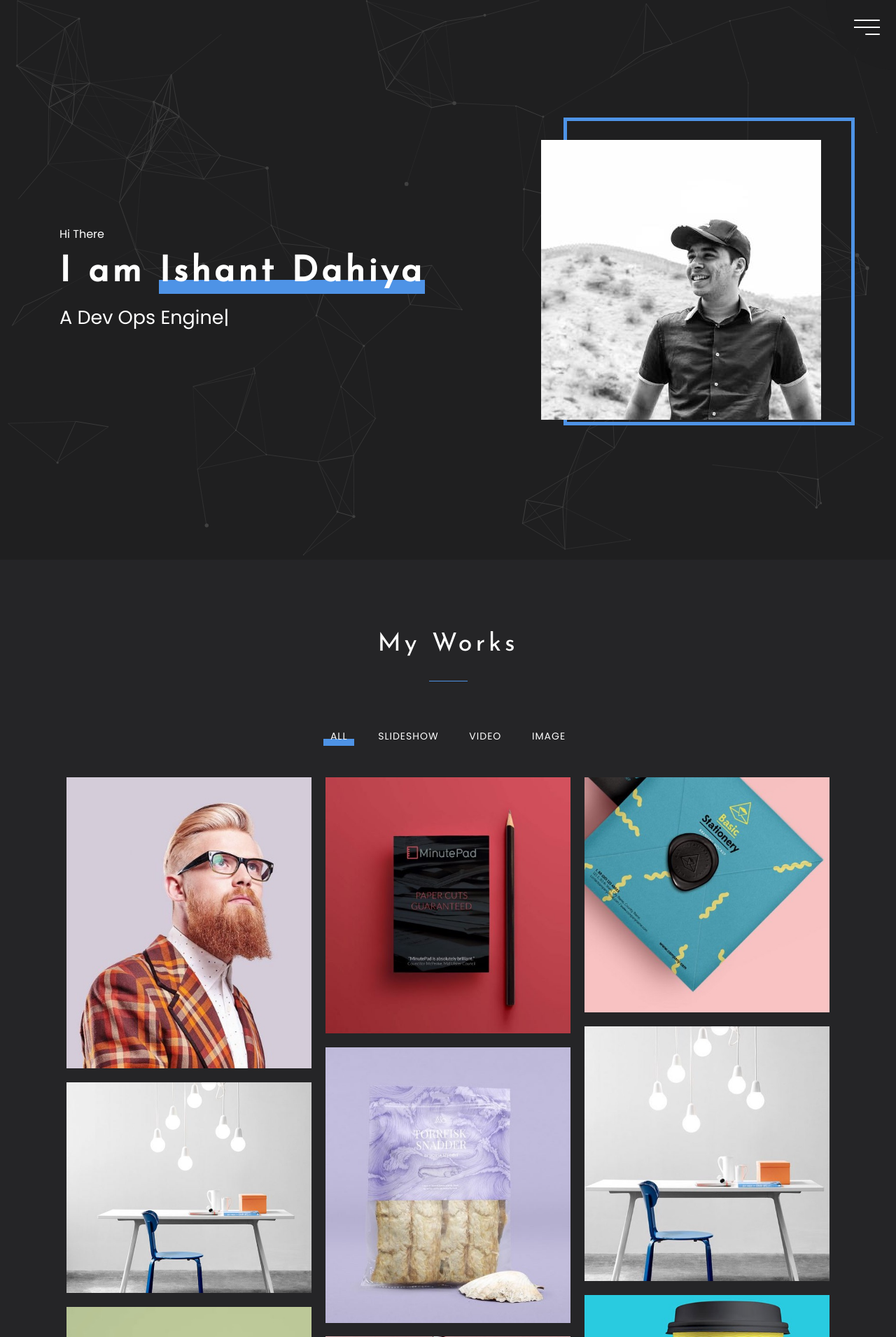
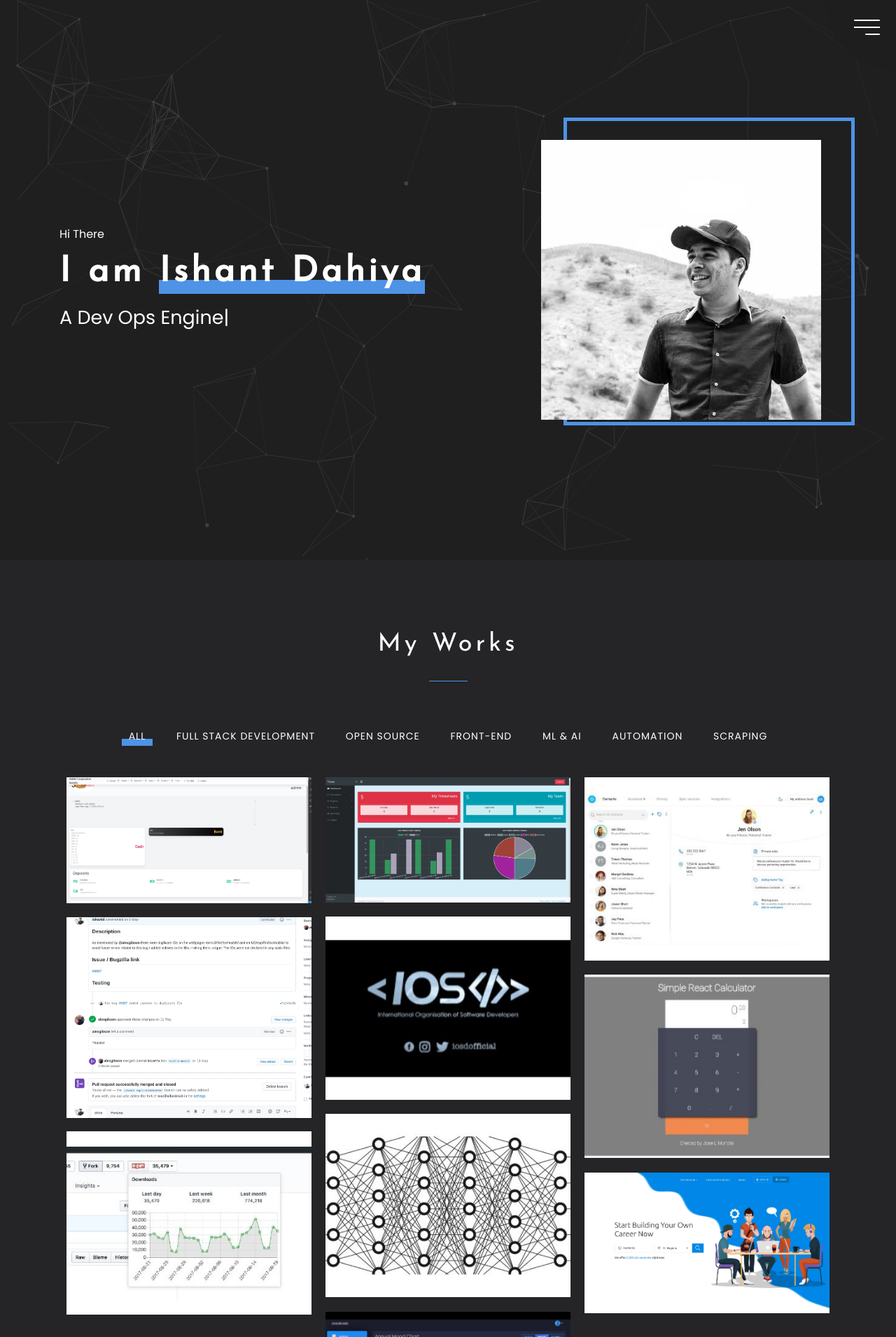
Before and after one commit to ishantd/portfolio, a Django app: page / in a window 1280 px wide. Shown: the top 1911 px of the page at 70% size. Run offline with Django 3.2, Linux system fonts and the light colour scheme; data comes from the database, SQL or seed files in the repository; both versions use the stored data as it was after the commit; some libraries are stand-ins or nearby versions.

Commit message:
project with django

```diff
--- a/home/models.py
+++ b/home/models.py
@@ -17,6 +17,7 @@ class Project(models.Model):
     visit_url = models.CharField(max_length=255, null=True, blank=True)
     image = models.ImageField(upload_to ='projects/')
     category = models.ForeignKey(ProjectCategory,on_delete=models.CASCADE, null=True, blank=False)
+    active = models.BooleanField(null=False, default=True)
 
     def save(self, *args, **kwargs):
         if self.image:
--- a/home/static/home/css/theme-blue.css
+++ b/home/static/home/css/theme-blue.css
@@ -969,7 +969,7 @@ figure {
 .list-items-container .caption-inner {
 	position: absolute;
 	left: 0;
-	top: 50%;
+	top: 5%;
 	width: 100%;
 	margin-top: 20px;
 	transition: all 0.3s ease 0s;
--- a/home/templates/home/index.html
+++ b/home/templates/home/index.html
@@ -56,9 +56,9 @@
 
 					<ul id="filter" class=" wow fadeInUp">
 						<li class="active" data-group="all">All</li>
-						<li data-group="slideshow">Slideshow</li>
-						<li data-group="video">Video</li>
-						<li data-group="image">Image</li>
+						{% for c_ in pcs %}
+							<li data-group="{{c_.abbr}}">{{c_.name}}</li>
+						{% endfor %}
 					</ul>
 
 				</div>
@@ -68,128 +68,26 @@
 			<!-- Portfolio Filter end -->
 
 			<ul class="list-items-container">
-
-				<li class="list-item" data-groups="all slideshow">
+			{% for p in projects %}
+				<li class="list-item" data-groups="all {{p.category.abbr}}">
 					<figure>
-						<img src="home/images/p1-1.jpg" alt="p1">
+						<img src="{{p.image.url}}" alt="{{p.name}}">
 						<figcaption>
-							<a href="home/images/p1-1.jpg" class="simple-ajax-popup"></a>
+							<a href="{{p.image.url}}" class="simple-ajax-popup"></a>
 							<div class="caption-inner">
-								<h3 class="portfolio-item-title">Some work</h3>
-								<div class="portfolio-item-desc">Slideshow</div>
+							{% if p.visit_url %}
+								<h3 class="portfolio-item-title">{{p.name}} <a href="{{p.visit_url}}" target="_blank"></a> </h3>
+							{% else %}
+								<h3 class="portfolio-item-title">{{p.name}}</h3>
+							{% endif %}
+								<div class="portfolio-item-desc">{{p.description}}</div>
 							</div>
 						</figcaption>
 					</figure>
 				</li>
-
-				<li class="list-item" data-groups="all video">
-					<figure>
-						<img src="home/images/p2-2.jpg" alt="p2">
-						<figcaption>
-							<a href="home/images/p2-2.jpg" class="simple-ajax-popup"></a>
-							<div class="caption-inner">
-								<h3 class="portfolio-item-title">Some work</h3>
-								<div class="portfolio-item-desc">Video</div>
-							</div>
-						</figcaption>
-					</figure>
-				</li>
-
-				<li class="list-item" data-groups="all image">
-					<figure>
-						<img src="home/images/p3-3.jpg" alt="p3">
-						<figcaption>
-							<a href="home/images/p3-3.jpg" class="simple-ajax-popup"></a>
-							<div class="caption-inner">
-								<h3 class="portfolio-item-title">Some work</h3>
-								<div class="portfolio-item-desc">Image</div>
-							</div>
-						</figcaption>
-					</figure>
-				</li>
-
-				<li class="list-item" data-groups="all slideshow">
-					<figure>
-						<img src="home/images/p4-4.jpg" alt="p4">
-						<figcaption>
-							<a href="home/images/p4-4.jpg" class="simple-ajax-popup"></a>
-							<div class="caption-inner">
-								<h3 class="portfolio-item-title">Some work</h3>
-								<div class="portfolio-item-desc">Slideshow</div>
-							</div>
-						</figcaption>
-					</figure>
-				</li>
-
-				<li class="list-item" data-groups="all video">
-					<figure>
-						<img src="home/images/p5-5.jpg" alt="p5">
-						<figcaption>
-							<a href="home/images/p5-5.jpg" class="simple-ajax-popup"></a>
-							<div class="caption-inner">
-								<h3 class="portfolio-item-title">Some work</h3>
-								<div class="portfolio-item-desc">Video</div>
-							</div>
-						</figcaption>
-					</figure>
-				</li>
-
-				<li class="list-item" data-groups="all image">
-					<figure>
-						<img src="home/images/p6-6.jpg" alt="p6">
-						<figcaption>
-							<a href="home/images/p6-6.jpg" class="simple-ajax-popup"></a>
-							<div class="caption-inner">
-								<h3 class="portfolio-item-title">Some work</h3>
-								<div class="portfolio-item-desc">Image</div>
-							</div>
-						</figcaption>
-					</figure>
-				</li>
-
-				<li class="list-item" data-groups="all image">
-					<figure>
-						<img src="home/images/p7-7.jpg" alt="p6">
-						<figcaption>
-							<a href="home/images/p7-7.jpg" class="simple-ajax-popup"></a>
-							<div class="caption-inner">
-								<h3 class="portfolio-item-title">Some work</h3>
-								<div class="portfolio-item-desc">Image</div>
-							</div>
-						</figcaption>
-					</figure>
-				</li>
-
-				<li class="list-item" data-groups="all image">
-					<figure>
-						<img src="home/images/p8-8.jpg" alt="p6">
-						<figcaption>
-							<a href="home/images/p8-8.jpg" class="simple-ajax-popup"></a>
-							<div class="caption-inner">
-								<h3 class="portfolio-item-title">Some work</h3>
-								<div class="portfolio-item-desc">Image</div>
-							</div>
-						</figcaption>
-					</figure>
-				</li>
-
-				<li class="list-item" data-groups="all image">
-					<figure>
-						<img src="home/images/p9-9.jpg" alt="p6">
-						<figcaption>
-							<a href="home/images/p9-9.jpg" class="simple-ajax-popup"></a>
-							<div class="caption-inner">
-								<h3 class="portfolio-item-title">Some work</h3>
-								<div class="portfolio-item-desc">Image</div>
-							</div>
-						</figcaption>
-					</figure>
-				</li>
-
-			</ul><!-- .projects-container -->
-
-		</div><!-- .contaier -->
-
+			{% endfor %}
+			</ul>
+		</div>
 	</section>
 
 	<!-- Portfolio end -->
--- a/home/views.py
+++ b/home/views.py
@@ -1,5 +1,12 @@
 from django.shortcuts import render
+from home.models import *
 
 
 def index(request):
-    return render(request, 'home/index.html')
+    context = {
+        'pcs': ProjectCategory.objects.all(),
+        'projects': Project.objects.filter(active=True),
+        'services': Service.objects.all(),
+        'tts': Testimony.objects.all(),
+    }
+    return render(request, 'home/index.html', context)
--- a/portfolio/urls.py
+++ b/portfolio/urls.py
@@ -15,8 +15,15 @@ Including another URLconf
 """
 from django.contrib import admin
 from django.urls import path, include
+from django.contrib.staticfiles.urls import static
+from django.contrib.staticfiles.urls import staticfiles_urlpatterns
+from . import settings
 
 urlpatterns = [
     path('admin/', admin.site.urls),
     path('', include('home.urls'))
 ]
+
+
+urlpatterns += staticfiles_urlpatterns()
+urlpatterns += static(settings.MEDIA_URL, document_root=settings.MEDIA_ROOT)
```
Also changed, not shown: db.sqlite3, home/migrations/0005_project_active.py (added).
